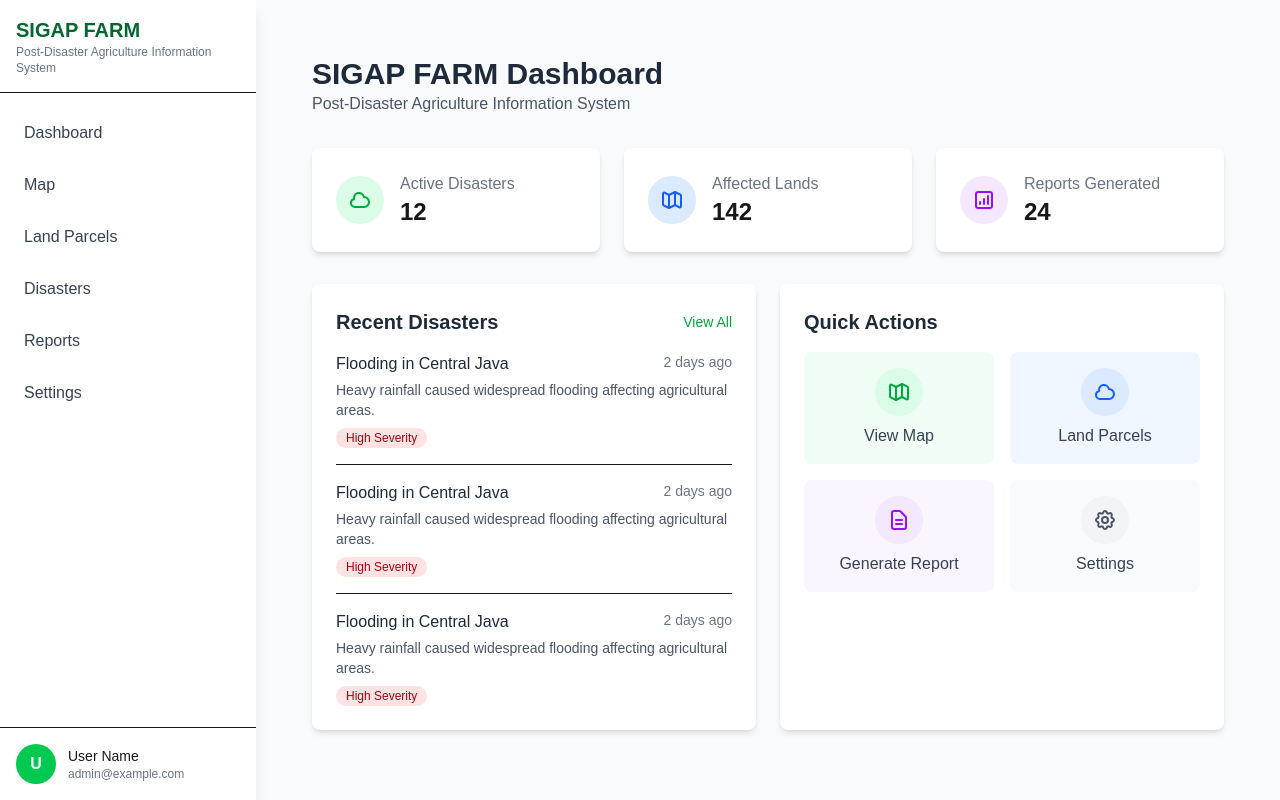
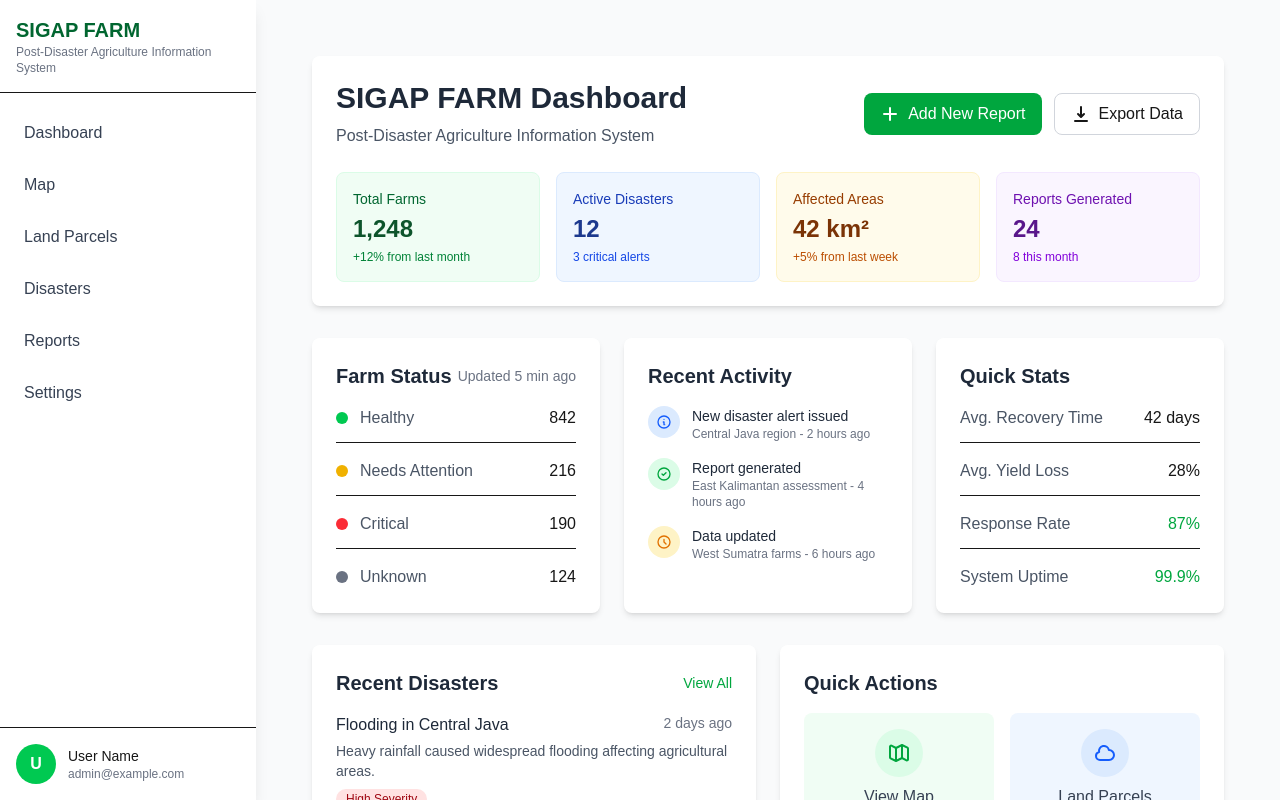
Before and after one commit to MakdumIbrohim/sigap-farm, a Next.js app: page /dashboard in a window 1280 px wide. Built offline with nearby package versions, Linux system fonts and the light colour scheme.

Commit message:
feat(dashboard): redesign dashboard layout and add new sections

```diff
--- a/app/dashboard/page.tsx
+++ b/app/dashboard/page.tsx
@@ -5,51 +5,158 @@ import Link from 'next/link';
 export default function DashboardPage() {
   return (
     <div className="p-4 md:p-8">
-      <div className="mb-8">
+      {/* Header Section */}
+      <div className="mb-8 bg-white rounded-lg shadow-md p-6">
+        <div className="flex flex-col md:flex-row md:items-center md:justify-between mb-6">
+          <div>
             <h1 className="text-3xl font-bold text-gray-800">SIGAP FARM Dashboard</h1>
-        <p className="text-gray-600">Post-Disaster Agriculture Information System</p>
+            <p className="text-gray-600 mt-2">Post-Disaster Agriculture Information System</p>
+          </div>
+          <div className="mt-4 md:mt-0 flex space-x-3">
+            <button className="px-4 py-2 bg-green-600 text-white rounded-lg hover:bg-green-700 transition-colors flex items-center">
+              <svg xmlns="http://www.w3.org/2000/svg" className="h-5 w-5 mr-2" viewBox="0 0 20 20" fill="currentColor">
+                <path fillRule="evenodd" d="M10 3a1 1 0 011 1v5h5a1 1 0 110 2h-5v5a1 1 0 11-2 0v-5H4a1 1 0 110-2h5V4a1 1 0 011-1z" clipRule="evenodd" />
+              </svg>
+              Add New Report
+            </button>
+            <button className="px-4 py-2 border border-gray-300 rounded-lg hover:bg-gray-50 transition-colors flex items-center">
+              <svg xmlns="http://www.w3.org/2000/svg" className="h-5 w-5 mr-2" viewBox="0 0 20 20" fill="currentColor">
+                <path fillRule="evenodd" d="M3 17a1 1 0 011-1h12a1 1 0 110 2H4a1 1 0 01-1-1zm3.293-7.707a1 1 0 011.414 0L9 10.586V3a1 1 0 112 0v7.586l1.293-1.293a1 1 0 111.414 1.414l-3 3a1 1 0 01-1.414 0l-3-3a1 1 0 010-1.414z" clipRule="evenodd" />
+              </svg>
+              Export Data
+            </button>
+          </div>
         </div>
 
-      <div className="grid grid-cols-1 md:grid-cols-2 lg:grid-cols-3 gap-6 mb-8">
-        {/* Stats Cards */}
-        <div className="bg-white rounded-lg shadow-md p-6">
-          <div className="flex items-center">
-            <div className="p-3 rounded-full bg-green-100 mr-4">
-              <svg xmlns="http://www.w3.org/2000/svg" className="h-6 w-6 text-green-600" fill="none" viewBox="0 0 24 24" stroke="currentColor">
-                <path strokeLinecap="round" strokeLinejoin="round" strokeWidth={2} d="M3 15a4 4 0 004 4h9a5 5 0 10-.1-9.999 5.002 5.002 0 10-9.78 2.096A4 4 0 003 15z" />
-              </svg>
+        {/* Summary Stats */}
+        <div className="grid grid-cols-1 sm:grid-cols-2 lg:grid-cols-4 gap-4">
+          <div className="bg-green-50 rounded-lg p-4 border border-green-100">
+            <div className="text-green-800 text-sm font-medium">Total Farms</div>
+            <div className="text-2xl font-bold text-green-900 mt-1">1,248</div>
+            <div className="text-green-700 text-xs mt-1">+12% from last month</div>
           </div>
-            <div>
-              <p className="text-gray-500">Active Disasters</p>
-              <p className="text-2xl font-bold">12</p>
+          <div className="bg-blue-50 rounded-lg p-4 border border-blue-100">
+            <div className="text-blue-800 text-sm font-medium">Active Disasters</div>
+            <div className="text-2xl font-bold text-blue-900 mt-1">12</div>
+            <div className="text-blue-700 text-xs mt-1">3 critical alerts</div>
+          </div>
+          <div className="bg-amber-50 rounded-lg p-4 border border-amber-100">
+            <div className="text-amber-800 text-sm font-medium">Affected Areas</div>
+            <div className="text-2xl font-bold text-amber-900 mt-1">42 km²</div>
+            <div className="text-amber-700 text-xs mt-1">+5% from last week</div>
+          </div>
+          <div className="bg-purple-50 rounded-lg p-4 border border-purple-100">
+            <div className="text-purple-800 text-sm font-medium">Reports Generated</div>
+            <div className="text-2xl font-bold text-purple-900 mt-1">24</div>
+            <div className="text-purple-700 text-xs mt-1">8 this month</div>
           </div>
         </div>
       </div>
 
+      <div className="grid grid-cols-1 md:grid-cols-2 lg:grid-cols-3 gap-6 mb-8">
+        {/* Farm Status Overview */}
         <div className="bg-white rounded-lg shadow-md p-6">
+          <div className="flex items-center justify-between mb-4">
+            <h2 className="text-xl font-semibold text-gray-800">Farm Status</h2>
+            <span className="text-sm text-gray-500">Updated 5 min ago</span>
+          </div>
+          <div className="space-y-4">
+            <div className="flex justify-between items-center pb-3 border-b">
               <div className="flex items-center">
-            <div className="p-3 rounded-full bg-blue-100 mr-4">
-              <svg xmlns="http://www.w3.org/2000/svg" className="h-6 w-6 text-blue-600" fill="none" viewBox="0 0 24 24" stroke="currentColor">
-                <path strokeLinecap="round" strokeLinejoin="round" strokeWidth={2} d="M9 20l-5.447-2.724A1 1 0 013 16.382V5.618a1 1 0 011.447-.894L9 7m0 13l6-3m-6 3V7m6 10l4.553 2.276A1 1 0 0021 18.382V7.618a1 1 0 00-.553-.894L15 4m0 13V4m0 0L9 7" />
-              </svg>
+                <div className="w-3 h-3 rounded-full bg-green-500 mr-3"></div>
+                <span className="text-gray-600">Healthy</span>
               </div>
-            <div>
-              <p className="text-gray-500">Affected Lands</p>
-              <p className="text-2xl font-bold">142</p>
+              <span className="font-medium">842</span>
+            </div>
+            <div className="flex justify-between items-center pb-3 border-b">
+              <div className="flex items-center">
+                <div className="w-3 h-3 rounded-full bg-yellow-500 mr-3"></div>
+                <span className="text-gray-600">Needs Attention</span>
+              </div>
+              <span className="font-medium">216</span>
+            </div>
+            <div className="flex justify-between items-center pb-3 border-b">
+              <div className="flex items-center">
+                <div className="w-3 h-3 rounded-full bg-red-500 mr-3"></div>
+                <span className="text-gray-600">Critical</span>
+              </div>
+              <span className="font-medium">190</span>
+            </div>
+            <div className="flex justify-between items-center">
+              <div className="flex items-center">
+                <div className="w-3 h-3 rounded-full bg-gray-500 mr-3"></div>
+                <span className="text-gray-600">Unknown</span>
+              </div>
+              <span className="font-medium">124</span>
             </div>
           </div>
         </div>
 
+        {/* Recent Activity */}
         <div className="bg-white rounded-lg shadow-md p-6">
-          <div className="flex items-center">
-            <div className="p-3 rounded-full bg-purple-100 mr-4">
-              <svg xmlns="http://www.w3.org/2000/svg" className="h-6 w-6 text-purple-600" fill="none" viewBox="0 0 24 24" stroke="currentColor">
-                <path strokeLinecap="round" strokeLinejoin="round" strokeWidth={2} d="M16 8v8m-4-5v5m-4-2v2m-2 4h12a2 2 0 002-2V6a2 2 0 00-2-2H6a2 2 0 00-2 2v12a2 2 0 002 2z" />
+          <h2 className="text-xl font-semibold text-gray-800 mb-4">Recent Activity</h2>
+          <div className="space-y-4">
+            <div className="flex">
+              <div className="flex-shrink-0 mr-3">
+                <div className="w-8 h-8 rounded-full bg-blue-100 flex items-center justify-center">
+                  <svg xmlns="http://www.w3.org/2000/svg" className="h-4 w-4 text-blue-600" fill="none" viewBox="0 0 24 24" stroke="currentColor">
+                    <path strokeLinecap="round" strokeLinejoin="round" strokeWidth={2} d="M13 16h-1v-4h-1m1-4h.01M21 12a9 9 0 11-18 0 9 9 0 0118 0z" />
                   </svg>
                 </div>
+              </div>
               <div>
-              <p className="text-gray-500">Reports Generated</p>
-              <p className="text-2xl font-bold">24</p>
+                <p className="text-sm font-medium text-gray-800">New disaster alert issued</p>
+                <p className="text-xs text-gray-500">Central Java region - 2 hours ago</p>
+              </div>
+            </div>
+            <div className="flex">
+              <div className="flex-shrink-0 mr-3">
+                <div className="w-8 h-8 rounded-full bg-green-100 flex items-center justify-center">
+                  <svg xmlns="http://www.w3.org/2000/svg" className="h-4 w-4 text-green-600" fill="none" viewBox="0 0 24 24" stroke="currentColor">
+                    <path strokeLinecap="round" strokeLinejoin="round" strokeWidth={2} d="M9 12l2 2 4-4m6 2a9 9 0 11-18 0 9 9 0 0118 0z" />
+                  </svg>
+                </div>
+              </div>
+              <div>
+                <p className="text-sm font-medium text-gray-800">Report generated</p>
+                <p className="text-xs text-gray-500">East Kalimantan assessment - 4 hours ago</p>
+              </div>
+            </div>
+            <div className="flex">
+              <div className="flex-shrink-0 mr-3">
+                <div className="w-8 h-8 rounded-full bg-amber-100 flex items-center justify-center">
+                  <svg xmlns="http://www.w3.org/2000/svg" className="h-4 w-4 text-amber-600" fill="none" viewBox="0 0 24 24" stroke="currentColor">
+                    <path strokeLinecap="round" strokeLinejoin="round" strokeWidth={2} d="M12 8v4l3 3m6-3a9 9 0 11-18 0 9 9 0 0118 0z" />
+                  </svg>
+                </div>
+              </div>
+              <div>
+                <p className="text-sm font-medium text-gray-800">Data updated</p>
+                <p className="text-xs text-gray-500">West Sumatra farms - 6 hours ago</p>
+              </div>
+            </div>
+          </div>
+        </div>
+
+        {/* Quick Stats */}
+        <div className="bg-white rounded-lg shadow-md p-6">
+          <h2 className="text-xl font-semibold text-gray-800 mb-4">Quick Stats</h2>
+          <div className="space-y-4">
+            <div className="flex justify-between items-center pb-3 border-b">
+              <span className="text-gray-600">Avg. Recovery Time</span>
+              <span className="font-medium">42 days</span>
+            </div>
+            <div className="flex justify-between items-center pb-3 border-b">
+              <span className="text-gray-600">Avg. Yield Loss</span>
+              <span className="font-medium">28%</span>
+            </div>
+            <div className="flex justify-between items-center pb-3 border-b">
+              <span className="text-gray-600">Response Rate</span>
+              <span className="font-medium text-green-600">87%</span>
+            </div>
+            <div className="flex justify-between items-center">
+              <span className="text-gray-600">System Uptime</span>
+              <span className="font-medium text-green-600">99.9%</span>
             </div>
           </div>
         </div>
@@ -80,9 +187,16 @@ export default function DashboardPage() {
               </div>
             ))}
           </div>
+          <div className="mt-6 pt-4 border-t border-gray-100">
+            <h3 className="font-medium text-gray-800 mb-3">Disaster Trends</h3>
+            <div className="h-32 bg-gray-50 rounded-lg flex items-center justify-center">
+              <p className="text-gray-500 text-sm">Disaster trend chart will appear here</p>
+            </div>
+          </div>
         </div>
 
-        {/* Quick Actions */}
+        {/* Quick Actions and Resources */}
+        <div className="space-y-6">
           <div className="bg-white rounded-lg shadow-md p-6">
             <h2 className="text-xl font-semibold text-gray-800 mb-4">Quick Actions</h2>
             <div className="grid grid-cols-2 gap-4">
@@ -124,6 +238,46 @@ export default function DashboardPage() {
               </Link>
             </div>
           </div>
+
+          <div className="bg-white rounded-lg shadow-md p-6">
+            <h2 className="text-xl font-semibold text-gray-800 mb-4">Resources & Guides</h2>
+            <div className="space-y-3">
+              <a href="#" className="flex items-center p-3 rounded-lg hover:bg-gray-50 transition-colors">
+                <div className="w-8 h-8 rounded-lg bg-blue-100 flex items-center justify-center mr-3">
+                  <svg xmlns="http://www.w3.org/2000/svg" className="h-4 w-4 text-blue-600" fill="none" viewBox="0 0 24 24" stroke="currentColor">
+                    <path strokeLinecap="round" strokeLinejoin="round" strokeWidth={2} d="M9 12h6m-6 4h6m2 5H7a2 2 0 01-2-2V5a2 2 0 012-2h5.586a1 1 0 01.707.293l5.414 5.414a1 1 0 01.293.707V19a2 2 0 01-2 2z" />
+                  </svg>
+                </div>
+                <div>
+                  <p className="font-medium text-gray-800 text-sm">Post-Disaster Recovery Guide</p>
+                  <p className="text-xs text-gray-500">PDF • 2.4 MB</p>
+                </div>
+              </a>
+              <a href="#" className="flex items-center p-3 rounded-lg hover:bg-gray-50 transition-colors">
+                <div className="w-8 h-8 rounded-lg bg-green-100 flex items-center justify-center mr-3">
+                  <svg xmlns="http://www.w3.org/2000/svg" className="h-4 w-4 text-green-600" fill="none" viewBox="0 0 24 24" stroke="currentColor">
+                    <path strokeLinecap="round" strokeLinejoin="round" strokeWidth={2} d="M7 8h10M7 12h4m1 8l-4-4H5a2 2 0 01-2-2V6a2 2 0 012-2h14a2 2 0 012 2v8a2 2 0 01-2 2h-3l-4 4z" />
+                  </svg>
+                </div>
+                <div>
+                  <p className="font-medium text-gray-800 text-sm">Farmer Support Hotline</p>
+                  <p className="text-xs text-gray-500">Contact Information</p>
+                </div>
+              </a>
+              <a href="#" className="flex items-center p-3 rounded-lg hover:bg-gray-50 transition-colors">
+                <div className="w-8 h-8 rounded-lg bg-amber-100 flex items-center justify-center mr-3">
+                  <svg xmlns="http://www.w3.org/2000/svg" className="h-4 w-4 text-amber-600" fill="none" viewBox="0 0 24 24" stroke="currentColor">
+                    <path strokeLinecap="round" strokeLinejoin="round" strokeWidth={2} d="M12 8v4l3 3m6-3a9 9 0 11-18 0 9 9 0 0118 0z" />
+                  </svg>
+                </div>
+                <div>
+                  <p className="font-medium text-gray-800 text-sm">Emergency Response Times</p>
+                  <p className="text-xs text-gray-500">Updated Policy Document</p>
+                </div>
+              </a>
+            </div>
+          </div>
+        </div>
       </div>
     </div>
   );
```
Lines whose indentation alone changed are shown as unchanged.
